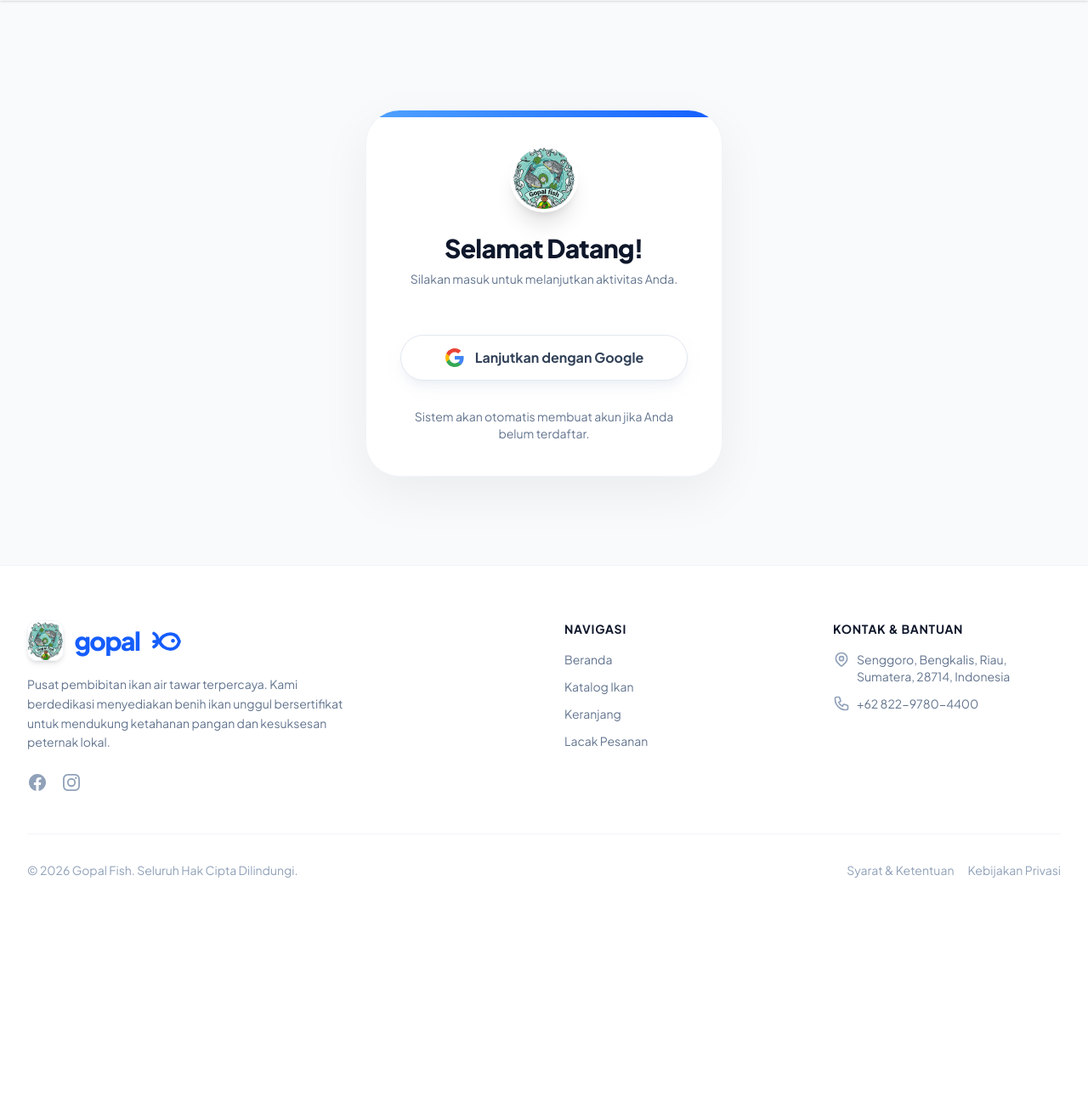
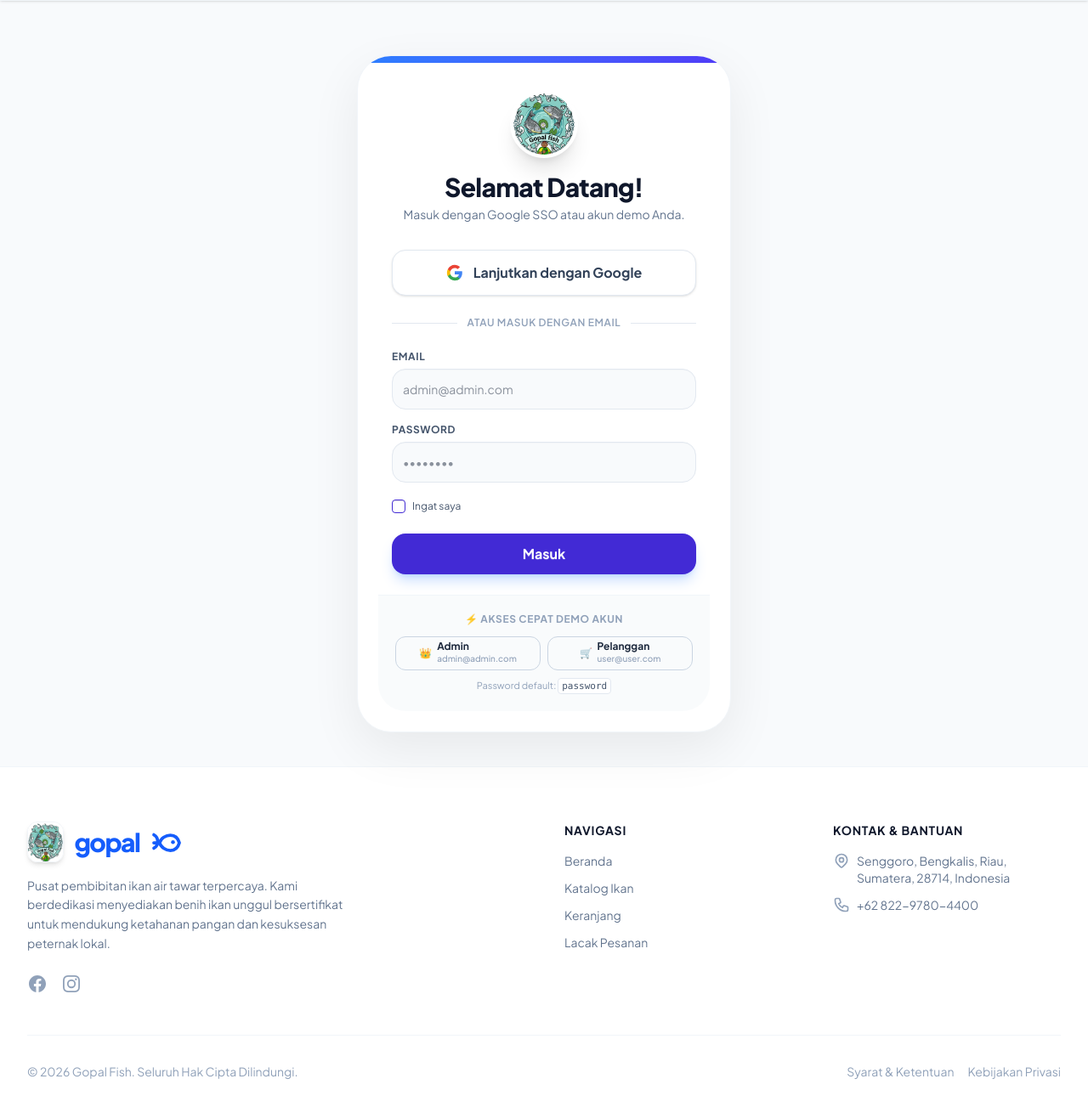
Before and after one commit to hidayaturromadhan/budidaya-bibit-ikan, a Laravel app: page /login in a window 1280 px wide. Shown: the part 72-1375 px from the top of the page at 85% size. Before the commit the page ends 1105 px from the top, so only its background shows below. Run offline with Laravel 12, Linux system fonts and the light colour scheme; data comes from the database, SQL or seed files in the repository; style sheets or scripts are compiled from the project's sources.

Commit message:
add: menambahkan akun dummy

```diff
--- a/app/Http/Controllers/AuthController.php
+++ b/app/Http/Controllers/AuthController.php
@@ -13,6 +13,28 @@ class AuthController extends Controller
     public function showLogin()
     {
         return view('auth.login');
+    }
+
+    public function login(Request $request)
+    {
+        $credentials = $request->validate([
+            'email' => 'required|email',
+            'password' => 'required|string',
+        ]);
+
+        if (Auth::attempt($credentials, $request->boolean('remember'))) {
+            $request->session()->regenerate();
+
+            if (Auth::user()->role === 'admin') {
+                return redirect()->intended('/admin/dashboard');
+            }
+
+            return redirect()->intended('/');
+        }
+
+        return back()->withErrors([
+            'email' => 'Email atau kata sandi yang Anda masukkan salah.',
+        ])->onlyInput('email');
     }
 
     public function logout(Request $request)
--- a/resources/views/auth/login.blade.php
+++ b/resources/views/auth/login.blade.php
@@ -1,26 +1,26 @@
 @extends('layouts.app')
 
-@section('title', 'Masuk - Gopal Fish')
+@section('title', 'Masuk - Budidaya Bibit Ikan')
 
 @section('content')
-<div class="flex items-center justify-center min-h-[80vh] py-12">
-    <div class="w-full max-w-[420px] px-4 sm:px-0">
-        <div class="bg-white shadow-[0_20px_60px_rgb(0,0,0,0.06)] rounded-[2.5rem] border border-slate-100 overflow-hidden relative">
+<div class="flex items-center justify-center min-h-[85vh] py-10">
+    <div class="w-full max-w-[440px] px-4 sm:px-0">
+        <div class="bg-white shadow-[0_20px_60px_rgb(0,0,0,0.07)] rounded-[2.5rem] border border-slate-100 overflow-hidden relative">
             <!-- Decorative Top Gradient -->
-            <div class="absolute top-0 left-0 right-0 h-2 bg-gradient-to-r from-blue-400 to-blue-600"></div>
+            <div class="absolute top-0 left-0 right-0 h-2 bg-gradient-to-r from-blue-500 to-indigo-600"></div>
 
             <div class="p-8 sm:p-10">
-                <div class="text-center mb-10">
-                    <div class="w-20 h-20 rounded-full flex items-center justify-center mx-auto mb-6 overflow-hidden border-4 border-white shadow-xl bg-white">
-                        <img src="{{ asset('logo.jpeg') }}" alt="Gopal Fish Logo" class="w-full h-full object-cover">
+                <div class="text-center mb-8">
+                    <div class="w-20 h-20 rounded-full flex items-center justify-center mx-auto mb-4 overflow-hidden border-4 border-white shadow-xl bg-slate-50">
+                        <img src="{{ asset('logo.jpeg') }}" alt="Logo" class="w-full h-full object-cover" onerror="this.src='https://ui-avatars.com/api/?name=Budidaya+Bibit&background=0D8ABC&color=fff'">
                     </div>
-                    <h2 class="text-2xl sm:text-3xl font-black text-slate-900 tracking-tight mb-2">Selamat Datang!</h2>
-                    <p class="text-slate-500 text-sm">Silakan masuk untuk melanjutkan aktivitas Anda.</p>
+                    <h2 class="text-2xl sm:text-3xl font-black text-slate-900 tracking-tight mb-1">Selamat Datang!</h2>
+                    <p class="text-slate-500 text-sm">Masuk dengan Google SSO atau akun demo Anda.</p>
                 </div>
 
                 @if ($errors->any())
-                    <div class="bg-red-50 text-red-700 p-4 rounded-xl text-sm mb-6 border border-red-100">
-                        <ul class="list-disc list-inside">
+                    <div class="bg-red-50 text-red-700 p-4 rounded-2xl text-sm mb-6 border border-red-100">
+                        <ul class="list-disc list-inside space-y-1">
                             @foreach ($errors->all() as $error)
                                 <li>{{ $error }}</li>
                             @endforeach
@@ -28,24 +28,88 @@
                     </div>
                 @endif
 
-                <div class="pt-4 space-y-4">
-                    <a href="{{ route('auth.google') }}" class="btn bg-white hover:bg-slate-50 text-slate-700 w-full rounded-full shadow-lg shadow-slate-200/50 text-base font-bold py-3.5 h-auto border border-slate-200 transition-all hover:scale-[1.02] flex items-center justify-center gap-3">
-                        <svg xmlns="http://www.w3.org/2000/svg" viewBox="0 0 24 24" class="w-6 h-6">
+                <!-- Google SSO Button -->
+                <div>
+                    <a href="{{ route('auth.google') }}" class="btn bg-white hover:bg-slate-50 text-slate-700 w-full rounded-2xl shadow-sm text-base font-bold py-3.5 h-auto border border-slate-200 transition-all hover:scale-[1.01] flex items-center justify-center gap-3">
+                        <svg xmlns="http://www.w3.org/2000/svg" viewBox="0 0 24 24" class="w-5 h-5">
                             <path d="M22.56 12.25c0-.78-.07-1.53-.2-2.25H12v4.26h5.92c-.26 1.37-1.04 2.53-2.21 3.31v2.77h3.57c2.08-1.92 3.28-4.74 3.28-8.09z" fill="#4285F4"/>
                             <path d="M12 23c2.97 0 5.46-.98 7.28-2.66l-3.57-2.77c-.98.66-2.23 1.06-3.71 1.06-2.86 0-5.29-1.93-6.16-4.53H2.18v2.84C3.99 20.53 7.7 23 12 23z" fill="#34A853"/>
                             <path d="M5.84 14.09c-.22-.66-.35-1.36-.35-2.09s.13-1.43.35-2.09V7.07H2.18C1.43 8.55 1 10.22 1 12s.43 3.45 1.18 4.93l2.85-2.22.81-.62z" fill="#FBBC05"/>
                             <path d="M12 5.38c1.62 0 3.06.56 4.21 1.64l3.15-3.15C17.45 2.09 14.97 1 12 1 7.7 1 3.99 3.47 2.18 7.07l3.66 2.84c.87-2.6 3.3-4.53 6.16-4.53z" fill="#EA4335"/>
-                            <path d="M1 1h22v22H1z" fill="none"/>
                         </svg>
                         Lanjutkan dengan Google
                     </a>
                 </div>
 
-                <div class="mt-8 text-center text-sm text-slate-500">
-                    Sistem akan otomatis membuat akun jika Anda belum terdaftar.
+                <!-- Divider -->
+                <div class="relative my-6">
+                    <div class="absolute inset-0 flex items-center">
+                        <div class="w-full border-t border-slate-200"></div>
+                    </div>
+                    <div class="relative flex justify-center text-xs uppercase">
+                        <span class="bg-white px-3 text-slate-400 font-semibold tracking-wider">Atau Masuk dengan Email</span>
+                    </div>
+                </div>
+
+                <!-- Manual Login Form -->
+                <form action="{{ route('login.post') }}" method="POST" class="space-y-4">
+                    @csrf
+                    <div>
+                        <label class="block text-xs font-bold text-slate-600 uppercase tracking-wider mb-1.5" for="email">Email</label>
+                        <input type="email" name="email" id="email" value="{{ old('email') }}" required placeholder="admin@admin.com"
+                            class="input input-bordered w-full rounded-2xl bg-slate-50 focus:bg-white text-slate-800 border-slate-200 focus:border-primary focus:ring-2 focus:ring-primary/20 h-12 text-sm transition-all">
+                    </div>
+
+                    <div>
+                        <div class="flex justify-between items-center mb-1.5">
+                            <label class="block text-xs font-bold text-slate-600 uppercase tracking-wider" for="password">Password</label>
+                        </div>
+                        <input type="password" name="password" id="password" required placeholder="••••••••"
+                            class="input input-bordered w-full rounded-2xl bg-slate-50 focus:bg-white text-slate-800 border-slate-200 focus:border-primary focus:ring-2 focus:ring-primary/20 h-12 text-sm transition-all">
+                    </div>
+
+                    <div class="flex items-center justify-between text-xs pt-1">
+                        <label class="flex items-center gap-2 cursor-pointer text-slate-600">
+                            <input type="checkbox" name="remember" class="checkbox checkbox-primary checkbox-xs rounded">
+                            <span>Ingat saya</span>
+                        </label>
+                    </div>
+
+                    <button type="submit" class="btn btn-primary w-full rounded-2xl text-white font-bold h-12 shadow-lg shadow-blue-500/25 border-0 hover:bg-blue-700 transition-all text-base mt-2">
+                        Masuk
+                    </button>
+                </form>
+
+                <!-- Demo Account Fast Fill Box -->
+                <div class="mt-6 pt-5 border-t border-slate-100 bg-slate-50/80 -mx-4 -mb-4 p-5 rounded-b-[2rem]">
+                    <p class="text-xs font-bold uppercase tracking-wider text-slate-400 text-center mb-3">⚡ Akses Cepat Demo Akun</p>
+                    <div class="grid grid-cols-2 gap-2">
+                        <button type="button" onclick="fillCredentials('admin@admin.com', 'password')" class="btn btn-sm btn-outline border-slate-300 hover:bg-primary hover:border-primary rounded-xl text-xs font-medium normal-case flex items-center justify-center gap-1.5 h-10">
+                            <span>👑</span>
+                            <div class="text-left">
+                                <span class="font-bold block leading-none">Admin</span>
+                                <span class="text-[10px] text-slate-400">admin@admin.com</span>
+                            </div>
+                        </button>
+                        <button type="button" onclick="fillCredentials('user@user.com', 'password')" class="btn btn-sm btn-outline border-slate-300 hover:bg-primary hover:border-primary rounded-xl text-xs font-medium normal-case flex items-center justify-center gap-1.5 h-10">
+                            <span>🛒</span>
+                            <div class="text-left">
+                                <span class="font-bold block leading-none">Pelanggan</span>
+                                <span class="text-[10px] text-slate-400">user@user.com</span>
+                            </div>
+                        </button>
+                    </div>
+                    <p class="text-[11px] text-slate-400 text-center mt-2.5">Password default: <code class="bg-white px-1 py-0.5 rounded border border-slate-200 font-mono text-slate-600">password</code></p>
                 </div>
             </div>
         </div>
     </div>
 </div>
+
+<script>
+function fillCredentials(email, password) {
+    document.getElementById('email').value = email;
+    document.getElementById('password').value = password;
+}
+</script>
 @endsection
--- a/routes/web.php
+++ b/routes/web.php
@@ -28,6 +28,7 @@ Route::post('/api/check-ongkir', [OngkirController::class, 'checkCost']);
 // Authentication Routes
 Route::middleware('guest')->group(function () {
     Route::get('/login', [AuthController::class, 'showLogin'])->name('login');
+    Route::post('/login', [AuthController::class, 'login'])->name('login.post');
 
     // SSO Google Routes
     Route::get('/auth/google', [AuthController::class, 'redirectToGoogle'])->name('auth.google');
```
